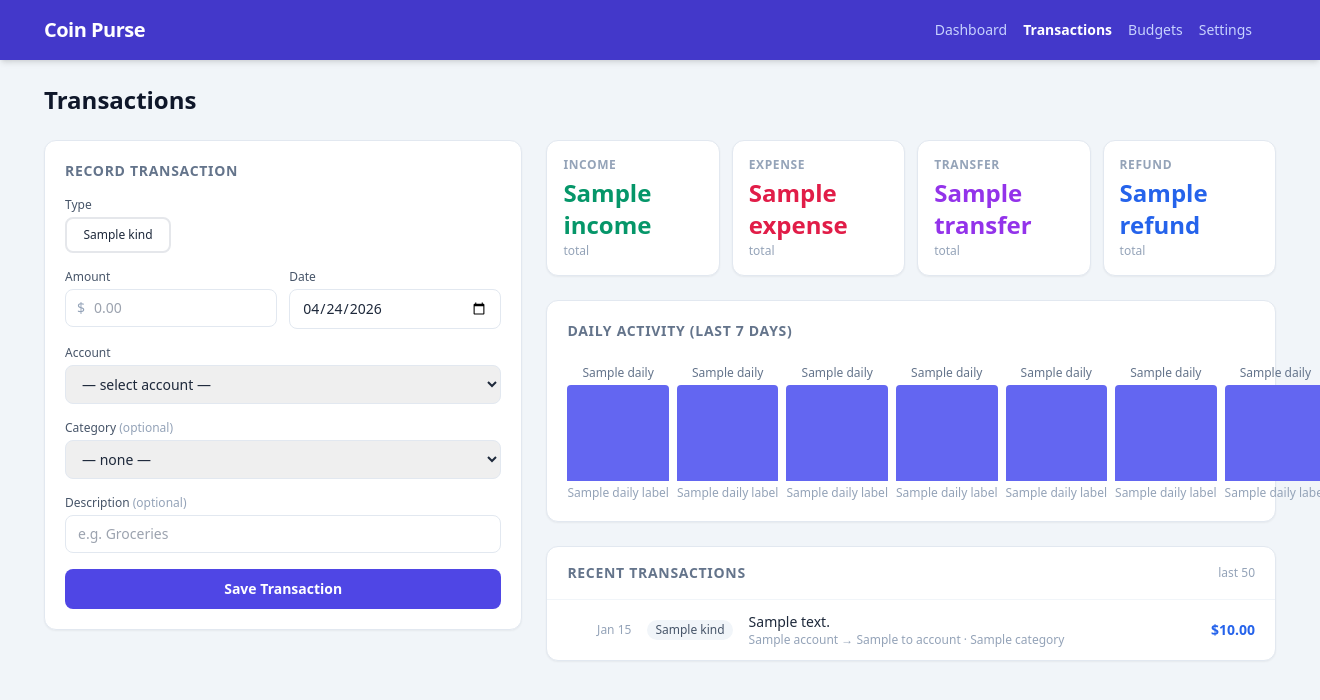
After one commit to briann-git/coin_purse_api, a FastAPI app: template templates/transactions.html in a window 1320 px wide. The commit adds this page. Shown: the top 700 px of the page. Run offline with FastAPI, Linux system fonts and the light colour scheme; the template is opened without the code that fills it: most values are stand-ins (such as "Sample title", 1, 10 or a date in 2020); some libraries are stand-ins or nearby versions.

Commit message:
feat: transactions UI page with form, log, and live stats

```diff
--- a/routes/views.py
+++ b/routes/views.py
@@ -11,11 +11,19 @@ from uuid import UUID
 from fastapi import APIRouter, Depends, Request
 from fastapi.responses import HTMLResponse
 from fastapi.templating import Jinja2Templates
+from sqlalchemy import func
 from sqlalchemy.orm import Session
 
 from common.db.config import get_db
 from helpers.db_utils import active_query
-from models.models import Account, Budget, BudgetItem, Category
+from models.models import (
+    Account,
+    Budget,
+    BudgetItem,
+    Category,
+    Transaction,
+    TransactionKind,
+)
 from routes.dashboard import get_dashboard
 
 _TEMPLATES_DIR = Path(__file__).parent.parent / "templates"
@@ -59,8 +67,9 @@ def ui_dashboard(
 ):
     data = get_dashboard(user_id, db)
     return templates.TemplateResponse(
+        request,
         "dashboard.html",
-        {"request": request, **data, "user_id": str(user_id)},
+        {**data, "user_id": str(user_id)},
     )
 
 
@@ -83,9 +92,9 @@ def ui_config(
         .all()
     )
     return templates.TemplateResponse(
+        request,
         "config.html",
         {
-            "request": request,
             "user_id": str(user_id),
             "accounts": accounts,
             "categories": categories,
@@ -181,7 +190,9 @@ def ui_budgets(
             cat_data[item.category_name][i] = float(item.limit_amount)
     trend_labels = [t["name"] for t in trend_data]
     trend_series = [{"name": cat, "data": cat_data[cat]} for cat in sorted(cat_data)]
-    trend_series.insert(0, {"name": "Total", "data": [t["total_limit"] for t in trend_data]})
+    trend_series.insert(
+        0, {"name": "Total", "data": [t["total_limit"] for t in trend_data]}
+    )
     trend_stats: dict = {}
     if trend_data:
         totals = [t["total_limit"] for t in trend_data]
@@ -196,9 +207,9 @@ def ui_budgets(
     last_of_month = today.replace(day=cal_lib.monthrange(today.year, today.month)[1])
     template_budget = next((b for b in budgets if b.is_template), None)
     return templates.TemplateResponse(
+        request,
         "budgets.html",
         {
-            "request": request,
             "user_id": str(user_id),
             "budgets": budget_data,
             "categories": categories,
@@ -211,3 +222,109 @@ def ui_budgets(
             "trend_series": trend_series,
         },
     )
+
+
+@router.get("/ui/transactions/{user_id}", response_class=HTMLResponse)
+def ui_transactions(
+    request: Request,
+    user_id: UUID,
+    db: Annotated[Session, Depends(get_db)],
+):
+    accounts = (
+        active_query(db, Account)
+        .filter(Account.user_id == user_id)
+        .order_by(Account.name)
+        .all()
+    )
+    categories = (
+        active_query(db, Category)
+        .filter(Category.user_id == user_id)
+        .order_by(Category.name)
+        .all()
+    )
+    kinds = active_query(db, TransactionKind).order_by(TransactionKind.name).all()
+
+    # Recent transactions — last 50
+    transactions = (
+        active_query(db, Transaction)
+        .filter(Transaction.user_id == user_id)
+        .order_by(Transaction.posted_at.desc())
+        .limit(50)
+        .all()
+    )
+
+    # Stats: count by kind
+    kind_counts_rows = (
+        db.query(TransactionKind.name, func.count(Transaction.id).label("cnt"))
+        .join(Transaction, Transaction.kind_id == TransactionKind.id)
+        .filter(Transaction.user_id == user_id, Transaction.is_active.is_(True))
+        .group_by(TransactionKind.name)
+        .all()
+    )
+    kind_counts = {row.name: row.cnt for row in kind_counts_rows}
+
+    # Stats: transactions per day for last 7 days
+    today = datetime.datetime.now(UTC).date()
+    last7 = [today - datetime.timedelta(days=i) for i in reversed(range(7))]
+    daily_counts_rows = (
+        db.query(Transaction.posted_at, func.count(Transaction.id).label("cnt"))
+        .filter(
+            Transaction.user_id == user_id,
+            Transaction.is_active.is_(True),
+            Transaction.posted_at >= last7[0],
+        )
+        .group_by(Transaction.posted_at)
+        .all()
+    )
+    daily_map = {row.posted_at: row.cnt for row in daily_counts_rows}
+    daily_labels = [d.strftime("%a %d") for d in last7]
+    daily_data = [daily_map.get(d, 0) for d in last7]
+
+    return templates.TemplateResponse(
+        request,
+        "transactions.html",
+        {
+            "user_id": str(user_id),
+            "accounts": accounts,
+            "categories": categories,
+            "kinds": kinds,
+            "transactions": transactions,
+            "kind_counts": kind_counts,
+            "daily_labels": daily_labels,
+            "daily_data": daily_data,
+        },
+    )
+
+
+@router.get("/ui/transactions/{user_id}/stats")
+def ui_transactions_stats(
+    user_id: UUID,
+    db: Annotated[Session, Depends(get_db)],
+):
+    kind_counts_rows = (
+        db.query(TransactionKind.name, func.count(Transaction.id).label("cnt"))
+        .join(Transaction, Transaction.kind_id == TransactionKind.id)
+        .filter(Transaction.user_id == user_id, Transaction.is_active.is_(True))
+        .group_by(TransactionKind.name)
+        .all()
+    )
+    kind_counts = {row.name: row.cnt for row in kind_counts_rows}
+
+    today = datetime.datetime.now(UTC).date()
+    last7 = [today - datetime.timedelta(days=i) for i in reversed(range(7))]
+    daily_counts_rows = (
+        db.query(Transaction.posted_at, func.count(Transaction.id).label("cnt"))
+        .filter(
+            Transaction.user_id == user_id,
+            Transaction.is_active.is_(True),
+            Transaction.posted_at >= last7[0],
+        )
+        .group_by(Transaction.posted_at)
+        .all()
+    )
+    daily_map = {row.posted_at: row.cnt for row in daily_counts_rows}
+    return {
+        "kind_counts": kind_counts,
+        "daily_labels": [d.strftime("%a %d") for d in last7],
+        "daily_data": [daily_map.get(d, 0) for d in last7],
+    }
--- a/templates/base.html
+++ b/templates/base.html
@@ -17,6 +17,10 @@
           <a href="/ui/dashboard/{{ user_id }}"
              class="text-indigo-200 hover:text-white transition-colors {% block nav_dashboard %}{% endblock %}">
             Dashboard
+          </a>
+          <a href="/ui/transactions/{{ user_id }}"
+             class="text-indigo-200 hover:text-white transition-colors {% block nav_transactions %}{% endblock %}">
+            Transactions
           </a>
           <a href="/ui/budgets/{{ user_id }}"
              class="text-indigo-200 hover:text-white transition-colors {% block nav_budgets %}{% endblock %}">
--- /dev/null
+++ b/templates/transactions.html
@@ -0,0 +1,363 @@
+{% extends "base.html" %}
+
+{% block title %}Transactions — Coin Purse{% endblock %}
+{% block nav_transactions %}font-semibold !text-white{% endblock %}
+
+{% block content %}
+
+{# ── Page heading ──────────────────────────────────────────── #}
+<div class="mb-6">
+  <h1 class="text-2xl font-bold text-slate-900">Transactions</h1>
+</div>
+
+{# ── Two-column layout ─────────────────────────────────────── #}
+<div class="grid grid-cols-1 lg:grid-cols-5 gap-6">
+
+  {# Left — record form (2/5) #}
+  <div class="lg:col-span-2">
+    <div class="bg-white rounded-xl shadow-sm border border-slate-200 p-5 sticky top-6">
+      <h2 class="text-sm font-semibold text-slate-500 uppercase tracking-wider mb-4">Record Transaction</h2>
+
+      <form id="txn-form" class="space-y-4">
+
+        {# Kind #}
+        <div>
+          <label class="block text-xs font-medium text-slate-600 mb-1">Type</label>
+          <div class="grid grid-cols-4 gap-1 text-xs font-medium">
+            {% for k in kinds %}
+            <label class="kind-btn cursor-pointer rounded-lg border-2 border-slate-200 text-center py-2 transition-all
+                          {% if k.name == 'income' %}hover:border-emerald-400 hover:bg-emerald-50{% elif k.name == 'expense' %}hover:border-rose-400 hover:bg-rose-50{% elif k.name == 'transfer' %}hover:border-purple-400 hover:bg-purple-50{% else %}hover:border-blue-400 hover:bg-blue-50{% endif %}">
+              <input type="radio" name="kind" value="{{ k.name }}" class="sr-only" {% if loop.first %}checked{% endif %}>
+              {{ k.name | capitalize }}
+            </label>
+            {% endfor %}
+          </div>
+        </div>
+
+        {# Amount + Date #}
+        <div class="grid grid-cols-2 gap-3">
+          <div>
+            <label class="block text-xs font-medium text-slate-600 mb-1">Amount</label>
+            <div class="relative">
+              <span class="absolute left-3 top-1/2 -translate-y-1/2 text-slate-400 text-sm">$</span>
+              <input id="amount" type="number" min="0" step="0.01" placeholder="0.00"
+                     class="w-full pl-7 pr-3 py-2 rounded-lg border border-slate-200 text-sm focus:outline-none focus:ring-2 focus:ring-indigo-400"
+                     required />
+            </div>
+          </div>
+          <div>
+            <label class="block text-xs font-medium text-slate-600 mb-1">Date</label>
+            <input id="posted_at" type="date"
+                   class="w-full px-3 py-2 rounded-lg border border-slate-200 text-sm focus:outline-none focus:ring-2 focus:ring-indigo-400"
+                   required />
+          </div>
+        </div>
+
+        {# Account #}
+        <div>
+          <label class="block text-xs font-medium text-slate-600 mb-1">Account</label>
+          <select id="account_id"
+                  class="w-full px-3 py-2 rounded-lg border border-slate-200 text-sm focus:outline-none focus:ring-2 focus:ring-indigo-400"
+                  required>
+            <option value="">— select account —</option>
+            {% for a in accounts %}
+            <option value="{{ a.id }}">{{ a.name }}</option>
+            {% endfor %}
+          </select>
+        </div>
+
+        {# To Account — transfers only #}
+        <div id="to-account-row" class="hidden">
+          <label class="block text-xs font-medium text-slate-600 mb-1">To Account</label>
+          <select id="to_account_id"
+                  class="w-full px-3 py-2 rounded-lg border border-slate-200 text-sm focus:outline-none focus:ring-2 focus:ring-indigo-400">
+            <option value="">— select account —</option>
+            {% for a in accounts %}
+            <option value="{{ a.id }}">{{ a.name }}</option>
+            {% endfor %}
+          </select>
+        </div>
+
+        {# Category — non-transfer only #}
+        <div id="category-row">
+          <label class="block text-xs font-medium text-slate-600 mb-1">Category <span class="text-slate-400">(optional)</span></label>
+          <select id="category_id"
+                  class="w-full px-3 py-2 rounded-lg border border-slate-200 text-sm focus:outline-none focus:ring-2 focus:ring-indigo-400">
+            <option value="">— none —</option>
+            {% for c in categories %}
+            <option value="{{ c.id }}">{{ c.name }}</option>
+            {% endfor %}
+          </select>
+        </div>
+
+        {# Description #}
+        <div>
+          <label class="block text-xs font-medium text-slate-600 mb-1">Description <span class="text-slate-400">(optional)</span></label>
+          <input id="description" type="text" placeholder="e.g. Groceries"
+                 class="w-full px-3 py-2 rounded-lg border border-slate-200 text-sm focus:outline-none focus:ring-2 focus:ring-indigo-400" />
+        </div>
+
+        {# Error / success banners #}
+        <div id="form-error" class="hidden text-xs text-rose-600 bg-rose-50 border border-rose-200 rounded-lg px-3 py-2"></div>
+        <div id="form-success" class="hidden text-xs text-emerald-700 bg-emerald-50 border border-emerald-200 rounded-lg px-3 py-2"></div>
+
+        <button type="submit"
+                class="w-full py-2.5 bg-indigo-600 hover:bg-indigo-700 text-white text-sm font-semibold rounded-lg transition-colors">
+          Save Transaction
+        </button>
+      </form>
+    </div>
+  </div>
+
+  {# Right — stats + log (3/5) #}
+  <div class="lg:col-span-3 space-y-6">
+
+    {# Stats cards #}
+    <div class="grid grid-cols-2 sm:grid-cols-4 gap-3">
+      {% set kind_colors = {"income": "emerald", "expense": "rose", "transfer": "purple", "refund": "blue"} %}
+      {% for k in ["income", "expense", "transfer", "refund"] %}
+      {% set color = kind_colors[k] %}
+      <div class="bg-white rounded-xl shadow-sm border border-slate-200 p-4">
+        <p class="text-xs font-semibold text-slate-400 uppercase tracking-wider">{{ k }}</p>
+        <p id="stat-count-{{ k }}" class="mt-1 text-2xl font-bold text-{{ color }}-600">{{ kind_counts.get(k, 0) }}</p>
+        <p class="text-xs text-slate-400 mt-0.5">total</p>
+      </div>
+      {% endfor %}
+    </div>
+
+    {# Daily activity chart (last 7 days) #}
+    <div class="bg-white rounded-xl shadow-sm border border-slate-200 p-5">
+      <h2 class="text-sm font-semibold text-slate-500 uppercase tracking-wider mb-4">Daily Activity (last 7 days)</h2>
+      <div id="daily-chart" class="h-36 flex items-end gap-2">
+        {% set max_val = daily_data | max if daily_data | max > 0 else 1 %}
+        {% for i in range(7) %}
+        {% set h = ((daily_data[i] / max_val) * 100) | int %}
+        <div class="flex-1 flex flex-col items-center gap-1">
+          <span class="text-xs text-slate-500">{{ daily_data[i] }}</span>
+          <div class="w-full bg-indigo-500 rounded-t" style="height: {{ [h, 4] | max }}px; max-height: 96px;"></div>
+          <span class="text-xs text-slate-400 truncate w-full text-center">{{ daily_labels[i] }}</span>
+        </div>
+        {% endfor %}
+      </div>
+    </div>
+
+    {# Transaction log #}
+    <div class="bg-white rounded-xl shadow-sm border border-slate-200 overflow-hidden">
+      <div class="px-5 py-4 border-b border-slate-100 flex items-center justify-between">
+        <h2 class="text-sm font-semibold text-slate-500 uppercase tracking-wider">Recent Transactions</h2>
+        <span class="text-xs text-slate-400">last 50</span>
+      </div>
+
+      <div id="txn-list">
+        {% if transactions %}
+        <ul class="divide-y divide-slate-100">
+          {% for t in transactions %}
+          <li class="txn-row px-5 py-3 flex items-center gap-4 hover:bg-slate-50 transition-colors"
+              data-id="{{ t.id }}">
+            <div class="shrink-0 text-xs text-slate-400 w-16 text-right">
+              {{ t.posted_at | date_fmt }}
+            </div>
+            <span class="shrink-0 text-xs font-medium px-2 py-0.5 rounded-full {{ t.kind.name | kind_badge }}">
+              {{ t.kind.name }}
+            </span>
+            <div class="flex-1 min-w-0">
+              <p class="text-sm font-medium text-slate-800 truncate">
+                {{ t.description or "—" }}
+              </p>
+              <p class="text-xs text-slate-400 truncate">
+                {{ t.account.name }}
+                {% if t.to_account_id %} → {{ t.to_account.name }}{% endif %}
+                {% if t.category %} · {{ t.category.name }}{% endif %}
+              </p>
+            </div>
+            <div class="shrink-0 text-sm font-semibold
+                        {% if t.kind.name == 'income' %}text-emerald-600
+                        {% elif t.kind.name == 'expense' %}text-rose-600
+                        {% elif t.kind.name == 'transfer' %}text-purple-600
+                        {% else %}text-blue-600{% endif %}">
+              {{ t.amount | currency }}
+            </div>
+          </li>
+          {% endfor %}
+        </ul>
+        {% else %}
+        <p class="px-5 py-8 text-center text-slate-400 text-sm">No transactions yet. Add one using the form.</p>
+        {% endif %}
+      </div>
+    </div>
+
+  </div>
+</div>
+
+<script>
+const USER_ID = "{{ user_id }}";
+
+// ── Kind radio button highlight ───────────────────────────────
+function updateKindButtons() {
+  document.querySelectorAll(".kind-btn").forEach(btn => {
+    const radio = btn.querySelector("input[type=radio]");
+    const kind = radio.value;
+    const activeClasses = {
+      income:   ["border-emerald-500", "bg-emerald-50", "text-emerald-700"],
+      expense:  ["border-rose-500",    "bg-rose-50",    "text-rose-700"],
+      transfer: ["border-purple-500",  "bg-purple-50",  "text-purple-700"],
+      refund:   ["border-blue-500",    "bg-blue-50",    "text-blue-700"],
+    }[kind] || [];
+    const inactiveClasses = ["border-slate-200", "text-slate-600"];
+    if (radio.checked) {
+      btn.classList.remove(...inactiveClasses);
+      btn.classList.add(...activeClasses);
+    } else {
+      btn.classList.remove(...activeClasses);
+      btn.classList.add(...inactiveClasses);
+    }
+  });
+}
+
+document.querySelectorAll('input[name="kind"]').forEach(r => {
+  r.addEventListener("change", () => {
+    const kind = r.value;
+    document.getElementById("to-account-row").classList.toggle("hidden", kind !== "transfer");
+    document.getElementById("category-row").classList.toggle("hidden", kind === "transfer");
+    updateKindButtons();
+  });
+});
+updateKindButtons();
+
+// ── Set today as default date ─────────────────────────────────
+document.getElementById("posted_at").value = new Date().toISOString().slice(0, 10);
+
+// ── Form submit ───────────────────────────────────────────────
+document.getElementById("txn-form").addEventListener("submit", async e => {
+  e.preventDefault();
+  const errEl   = document.getElementById("form-error");
+  const okEl    = document.getElementById("form-success");
+  errEl.classList.add("hidden");
+  okEl.classList.add("hidden");
+
+  const kind         = document.querySelector('input[name="kind"]:checked').value;
+  const account_id   = document.getElementById("account_id").value;
+  const to_account_id = kind === "transfer" ? document.getElementById("to_account_id").value : null;
+  const category_id  = (kind !== "transfer" && document.getElementById("category_id").value)
+                         ? document.getElementById("category_id").value : null;
+  const amount       = parseFloat(document.getElementById("amount").value);
+  const description  = document.getElementById("description").value.trim() || null;
+  const posted_at    = document.getElementById("posted_at").value;
+
+  if (!account_id) { showError("Please select an account."); return; }
+  if (kind === "transfer" && !to_account_id) { showError("Please select a destination account."); return; }
+
+  const body = { kind, account_id, amount, posted_at };
+  if (to_account_id) body.to_account_id = to_account_id;
+  if (category_id)   body.category_id   = category_id;
+  if (description)   body.description   = description;
+
+  try {
+    const res = await fetch(`/users/${USER_ID}/transactions`, {
+      method: "POST",
+      headers: { "Content-Type": "application/json" },
+      body: JSON.stringify(body),
+    });
+    if (!res.ok) {
+      const data = await res.json();
+      showError(data.detail || JSON.stringify(data));
+      return;
+    }
+    const txn = await res.json();
+    okEl.textContent = "Transaction saved!";
+    okEl.classList.remove("hidden");
+    prependTransaction(txn);
+    reloadStats();
+    document.getElementById("amount").value = "";
+    document.getElementById("description").value = "";
+  } catch (err) {
+    showError("Network error. Please try again.");
+  }
+
+  function showError(msg) {
+    errEl.textContent = msg;
+    errEl.classList.remove("hidden");
+  }
+});
+
+// ── Prepend a new transaction row to the list ─────────────────
+const KIND_BADGE = {
+  income:   "bg-emerald-100 text-emerald-700",
+  expense:  "bg-rose-100 text-rose-700",
+  transfer: "bg-purple-100 text-purple-700",
+  refund:   "bg-blue-100 text-blue-700",
+};
+const KIND_AMOUNT = {
+  income:   "text-emerald-600",
+  expense:  "text-rose-600",
+  transfer: "text-purple-600",
+  refund:   "text-blue-600",
+};
+
+function fmtDate(iso) {
+  const d = new Date(iso + "T00:00:00");
+  return d.toLocaleDateString("en-US", { month: "short", day: "2-digit" });
+}
+function fmtCurrency(val) {
+  return "$" + parseFloat(val).toLocaleString("en-US", { minimumFractionDigits: 2 });
+}
+
+// ── Reload stats after save ──────────────────────────────────
+async function reloadStats() {
+  const res = await fetch(`/ui/transactions/${USER_ID}/stats`);
+  if (!res.ok) return;
+  const { kind_counts, daily_labels, daily_data } = await res.json();
+
+  for (const k of ["income", "expense", "transfer", "refund"]) {
+    const el = document.getElementById(`stat-count-${k}`);
+    if (el) el.textContent = kind_counts[k] || 0;
+  }
+
+  const chart = document.getElementById("daily-chart");
+  const maxVal = Math.max(...daily_data, 1);
+  chart.innerHTML = daily_data.map((count, i) => {
+    const h = Math.max(Math.round((count / maxVal) * 100), 4);
+    return `
+      <div class="flex-1 flex flex-col items-center gap-1">
+        <span class="text-xs text-slate-500">${count}</span>
+        <div class="w-full bg-indigo-500 rounded-t" style="height: ${h}px; max-height: 96px;"></div>
+        <span class="text-xs text-slate-400 truncate w-full text-center">${daily_labels[i]}</span>
+      </div>`;
+  }).join("");
+}
+
+function prependTransaction(t) {
+  const list = document.querySelector("#txn-list ul") || (() => {
+    document.getElementById("txn-list").innerHTML = "<ul class='divide-y divide-slate-100'></ul>";
+    return document.querySelector("#txn-list ul");
+  })();
+
+  const accountName = document.getElementById("account_id").selectedOptions[0]?.text || "";
+  const toAccountName = t.to_account_id
+    ? (document.getElementById("to_account_id").selectedOptions[0]?.text || "")
+    : "";
+  const categoryName = t.category_id
+    ? (document.getElementById("category_id").selectedOptions[0]?.text || "")
+    : "";
+
+  const sub = [accountName, toAccountName ? `→ ${toAccountName}` : "", categoryName ? `· ${categoryName}` : ""]
+    .filter(Boolean).join(" ");
+
+  const li = document.createElement("li");
+  li.className = "txn-row px-5 py-3 flex items-center gap-4 hover:bg-slate-50 transition-colors bg-indigo-50";
+  li.dataset.id = t.id;
+  li.innerHTML = `
+    <div class="shrink-0 text-xs text-slate-400 w-16 text-right">${fmtDate(t.posted_at)}</div>
+    <span class="shrink-0 text-xs font-medium px-2 py-0.5 rounded-full ${KIND_BADGE[t.kind] || ''}">${t.kind}</span>
+    <div class="flex-1 min-w-0">
+      <p class="text-sm font-medium text-slate-800 truncate">${t.description || "—"}</p>
+      <p class="text-xs text-slate-400 truncate">${sub}</p>
+    </div>
+    <div class="shrink-0 text-sm font-semibold ${KIND_AMOUNT[t.kind] || ''}">${fmtCurrency(t.amount)}</div>
+  `;
+  list.prepend(li);
+  setTimeout(() => li.classList.remove("bg-indigo-50"), 1500);
+}
+</script>
+
+{% endblock %}
```
Also changed, not shown: tests/test_views_transactions.py (added, +193 -0 lines), budget_app.db.
